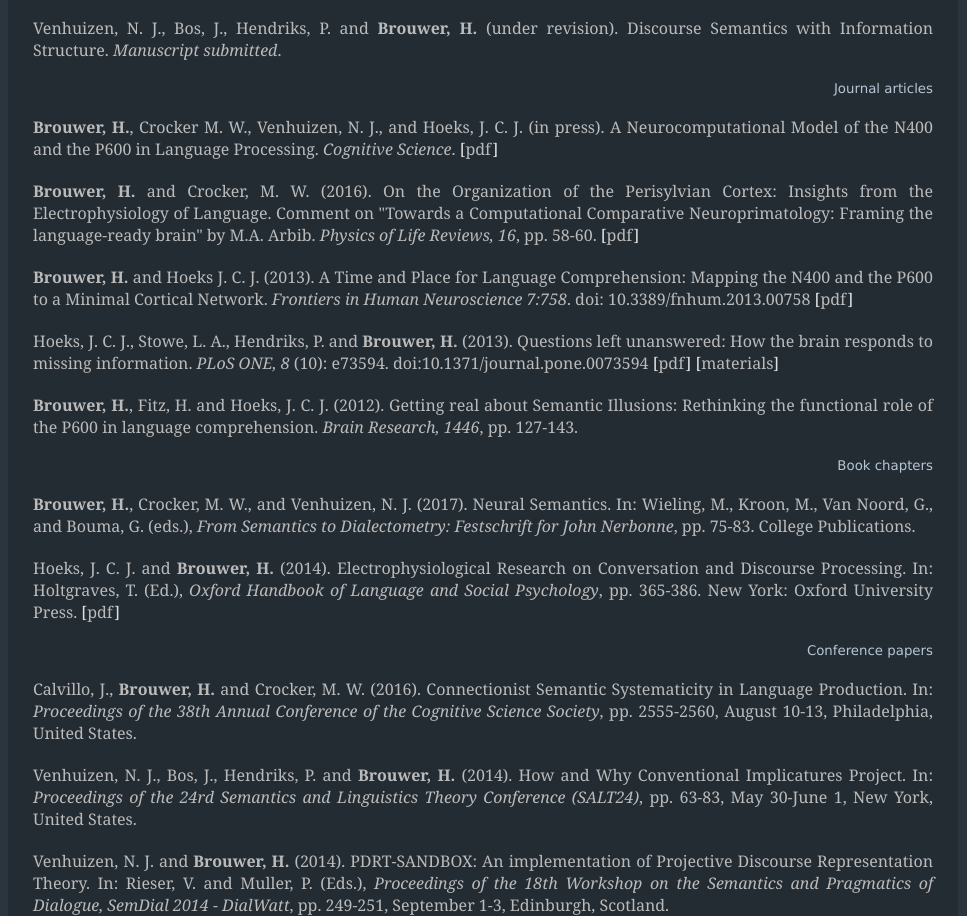
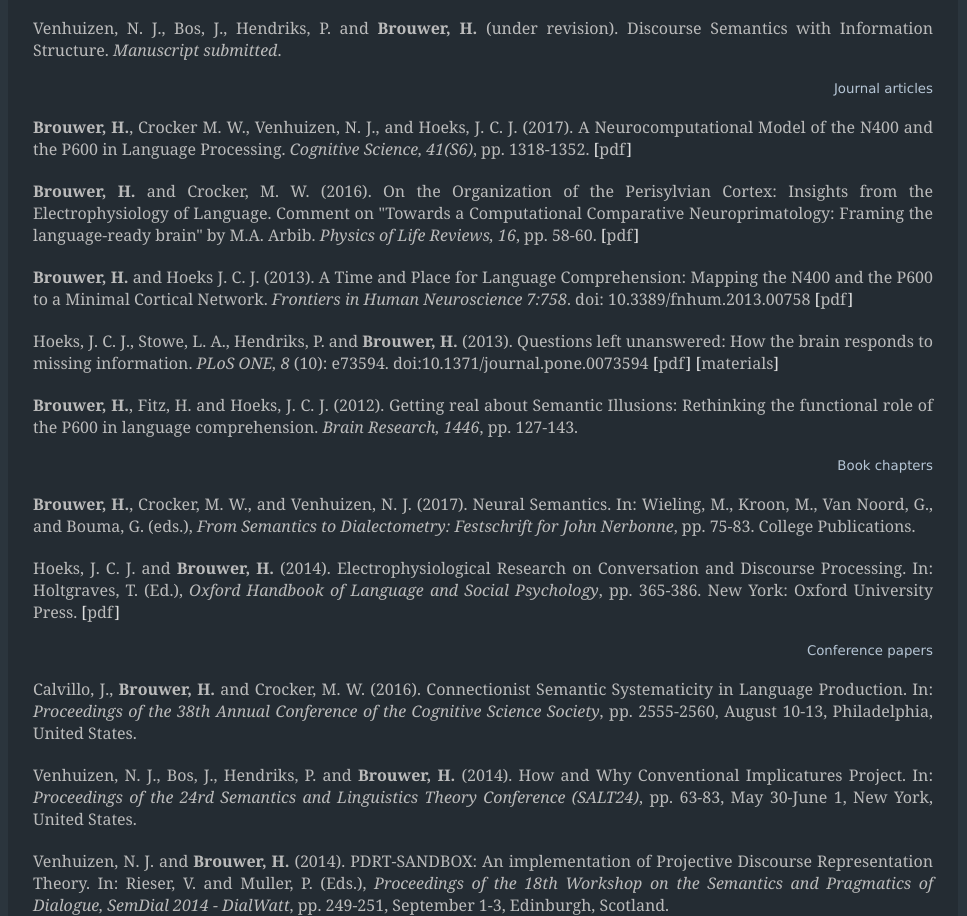
Before and after one commit to hbrouwer/hbrouwer.github.io, a plain HTML site: page index.html in a window 1280 px wide. Shown: the part 1090-2006 px from the top of the page, without its empty margins (157-1124 px from the left). Drawn offline with Linux system fonts and the light colour scheme.

Commit message:
updated Cognitive Science reference

```diff
--- a/index.html
+++ b/index.html
@@ -135,10 +135,10 @@
     <p class="item"><a href=
     "http://onlinelibrary.wiley.com/doi/10.1111/cogs.12461/full"><strong>
     Brouwer, H.</strong>, Crocker M. W., Venhuizen, N. J., and
-    Hoeks, J. C. J. (in press). A Neurocomputational Model of the
-    N400 and the P600 in Language Processing. <i>Cognitive
-    Science</i>.</a> [<a href=
-    "papers/Brouwer2016NeurocomputationalModel.pdf">pdf</a>]</p>
+    Hoeks, J. C. J. (2017). A Neurocomputational Model of the N400
+    and the P600 in Language Processing. <i>Cognitive Science,
+    41(S6)</i>, pp. 1318-1352.</a> [<a href=
+    "papers/Brouwer2017NeurocomputationalModel.pdf">pdf</a>]</p>
 
     <p class="item"><a href=
     "http://www.sciencedirect.com/science/article/pii/S1571064515002195">
```
Also changed, not shown: 2 other files.
